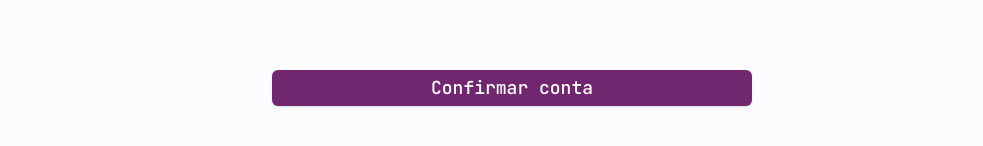
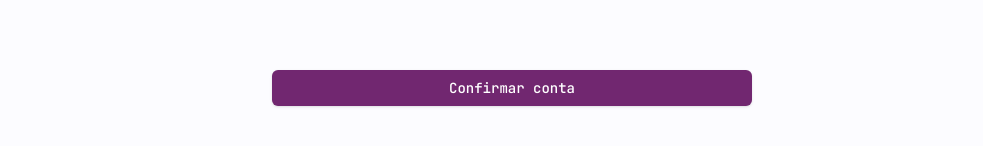
Before and after one commit to Albert1616/Game-experience, a Next.js app in the folder client/: page /account/verifyEmail/1 in a window 1280 px wide. Shown: the part 422-568 px from the top of the page, without its empty margins (128-1111 px from the left). Built offline with nearby package versions, Linux system fonts and the light colour scheme.

Commit message:
feat: form para verificar conta 100%  funcional; rota de login e cookies; criação de estado redux para gerenciar modal de login.

```diff
--- a/client/app/account/verifyEmail/[email]/FormVerifyEmail.tsx
+++ b/client/app/account/verifyEmail/[email]/FormVerifyEmail.tsx
@@ -6,36 +6,46 @@ import { useVerifyEmailMutation } from '@/services/user'
 import { Input } from '@/components/ui/input'
 import { Button } from '@/components/ui/button'
 import { toast, Toaster } from 'sonner'
+import { useRouter } from 'next/navigation'
+import { CircularProgress } from '@mui/material'
+import { errorType } from '@/utils/types'
 
 type Props = {
-    email:string
+  email: string
 }
+
 const codeSchema = z.object({
-    number1: z.string().nonempty(),
-    number2: z.string().nonempty(),
-    number3: z.string().nonempty(),
-    number4: z.string().nonempty()
+  number1: z.string().nonempty().length(1, { message: "O digito deve ser menor ou igual a 9" }),
+  number2: z.string().nonempty().length(1, { message: "O digito deve ser menor ou igual a 9" }),
+  number3: z.string().nonempty().length(1, { message: "O digito deve ser menor ou igual a 9" }),
+  number4: z.string().nonempty().length(1, { message: "O digito deve ser menor ou igual a 9" })
 })
 
 type codeSchemaType = z.infer<typeof codeSchema>;
 
-const FormVerifyEmail = ({email}: Props) => {
-    const { handleSubmit, register, reset, formState: { errors } } = useForm<codeSchemaType>({
+const FormVerifyEmail = ({ email }: Props) => {
+  const { handleSubmit, register, formState: { errors } } = useForm<codeSchemaType>({
     resolver: zodResolver(codeSchema),
   })
-    const [verifyEmail, {isError,error}] = useVerifyEmailMutation();
+  const [verifyEmail, { isError, isLoading, isSuccess }] = useVerifyEmailMutation();
 
-    const SubmitCode = async (data:codeSchemaType) => {
-      try{
+  const router = useRouter()
+
+  const SubmitCode = async (data: codeSchemaType) => {
+    try {
       const code = (1000 * Number(data.number1)) + (100 * Number(data.number2)) + (10 * Number(data.number3)) + Number(data.number4);
       const emailDecode = decodeURIComponent(email);
-        const response = await verifyEmail({email:emailDecode, otp: code});
+      const response = await verifyEmail({ email: emailDecode, otp: code });
 
-        if (isError){
-          toast.error(response.data)
+      if (isError) {
+        const erro = response.error as errorType
+        return toast.error(erro.data.message)
       }
 
-      }catch (error:any){
+      toast.success("Conta verificada! 🥳🎉");
+      router.push("/");
+
+    } catch (error: any) {
       toast.error(error.message)
     }
   }
@@ -48,21 +58,25 @@ const FormVerifyEmail = ({email}: Props) => {
       <form className='flex flex-col items-center space-y-20 w-3/4' onSubmit={handleSubmit(SubmitCode)}>
         <div className='flex items-center gap-10 '>
           <Input type="number" className='border-0 rounded-none border-b-[1px] shadow-none border-b-black
-            bg-transparent text-black outline-none text-5xl text-center h-full' {...register("number1")} min={0} max={9}/>
+            bg-transparent text-black outline-none text-5xl text-center h-full' {...register("number1")} min={0} max={9} />
           {errors && <div>{errors.number1?.message}</div>}
           <Input className='border-0 rounded-none border-b-[1px] shadow-none border-b-black
             bg-transparent text-black outline-none text-5xl text-center h-full' {...register("number2")} />
           {errors && <div>{errors.number2?.message}</div>}
           <Input type="number" className='border-0 rounded-none border-b-[1px] shadow-none border-b-black
-            bg-transparent text-black outline-none text-5xl text-center h-full' {...register("number3")} min={0} max={9}/>
+            bg-transparent text-black outline-none text-5xl text-center h-full' {...register("number3")} min={0} max={9} />
           {errors && <div>{errors.number3?.message}</div>}
           <Input type="number" className='border-0 rounded-none border-b-[1px] shadow-none border-b-black
-            bg-transparent text-black outline-none text-5xl text-center h-full' {...register("number4")} min={0} max={9}/>
+            bg-transparent text-black outline-none text-5xl text-center h-full' {...register("number4")} min={0} max={9} />
           {errors && <div>{errors.number4?.message}</div>}
         </div>
-          <Button type='submit' className='text-center w-1/2 p-2 text-lg'>Confirmar conta</Button>
+        <Button type='submit' className={`w-1/2 text-center ${isSuccess && "cursor-not-allowed"}`}
+          disabled={isLoading}>
+          {isLoading ?
+            <CircularProgress className='text-primaryWhite' size={20} />
+            : isSuccess ? 'Conta confirmada! 🥳🎉' : 'Confirmar conta'}</Button>
       </form>
-        <Toaster richColors expand/>
+      <Toaster richColors expand duration={4000} closeButton />
     </div>
   )
 }
--- a/client/components/formUser/FormLogin.tsx
+++ b/client/components/formUser/FormLogin.tsx
@@ -4,19 +4,41 @@ import { useForm } from 'react-hook-form'
 import { Input } from '../ui/input'
 import { Button } from '../ui/button'
 import Link from 'next/link'
-import { Login } from '@/app/api/login'
 import { toast } from 'sonner'
-import { Session } from '@/utils/types'
+import { errorType } from '@/utils/types'
+import { useLoginMutation } from '@/services/user'
+import { CircularProgress } from '@mui/material'
+import { SetCookies } from '@/app/api/cookies'
+import { useAppDispatch, useAppSelector } from '@/lib/store'
+import { setLoginModalIsOpen } from '@/lib/features/globalSlicer'
 
 function FormLogin() {
     const { handleSubmit, register, formState: { errors } } = useForm<UserCredentialsType>({
         resolver: zodResolver(UserCredentials)
     })
+    const [login, { isLoading, isError, isSuccess }] = useLoginMutation()
+    const isLogin = useAppSelector((state) => state.global.loginModalIsOpen)
+    const dispatch = useAppDispatch();
 
-    const handleLogin = async (data: UserCredentialsType) => {
+    console.log(`Login no form ${isLogin}`)
+
+    const handleLogin = async (credentials: UserCredentialsType) => {
         try {
-            const response: Session = await Login(data);
-            toast.success("Login efetuado com sucess")
+            const response = await login(credentials);
+
+            if (isError) {
+                const error = response.error as errorType;
+                return toast.error(error.data.message);
+            }
+            const data = response.data;
+
+            SetCookies("AcessToken", data!.acessToken, data!.acessTokenExpiration);
+            SetCookies("RefreshToken", data!.refreshToken, data!.refreshTokenExpiration);
+
+            dispatch(setLoginModalIsOpen(false));
+            console.log(`Login no form ${isLogin}`)
+
+            toast.success("Login efetuado com sucesso!");
         } catch (error: any) {
             toast.error(error.message)
         }
@@ -41,7 +63,10 @@ function FormLogin() {
                 placeholder:dark:text-black'/>
                     {errors.password && <p className='text-red-500 text-sm'>{errors.password.message}</p>}
                 </div>
-                <Button type='submit' className=''>Entrar</Button>
+                <Button type='submit'
+                    disabled={isLoading}>
+                    {isLoading ? <CircularProgress /> : "Entrar"}
+                </Button>
                 <div className=''>
                     <Link href="/account/signup" className='font-extrabold text-black hover:text-gray-700 hover:underline text-xs'>Esqueceu sua senha?</Link>
                     <p className='font-extrabold text-gray-700 text-xs'>Novo por aqui?
--- a/client/components/header/UserLoginModal.tsx
+++ b/client/components/header/UserLoginModal.tsx
@@ -1,23 +1,28 @@
 import {
   Dialog,
   DialogContent,
-    DialogDescription,
-    DialogHeader,
-    DialogTitle,
   DialogTrigger,
 } from "@/components/ui/dialog"
 
 import { FaUserCircle } from "react-icons/fa";
 import FormLogin from "../formUser/FormLogin";
 import { Toaster } from "sonner";
+import { useAppDispatch, useAppSelector } from "@/lib/store";
+import { setLoginModalIsOpen } from "@/lib/features/globalSlicer";
 
 const UserLoginModal = () => {
+  const loginModalIsOpen = useAppSelector((state) => state.global.loginModalIsOpen);
+
+  const dispatch = useAppDispatch();
+  console.log(loginModalIsOpen)
+
   return (
-    <Dialog>
-        <DialogTrigger><FaUserCircle size={25} className="text-black dark:text-white"/></DialogTrigger>
+    <Dialog open={loginModalIsOpen} onOpenChange={(open) => dispatch(setLoginModalIsOpen(open))}>
+      <DialogTrigger><FaUserCircle size={25} className="text-black dark:text-white" /></DialogTrigger>
       <DialogContent className="h-3/4 2xl:h-1/2 w-4/5 flex flex-col items-center">
         <FormLogin />
-            <Toaster richColors closeButton position="bottom-center"/>
+        <Toaster richColors closeButton position="bottom-center" />
+        <p className="text-black text-xl">MODAL: {loginModalIsOpen}</p>
       </DialogContent>
     </Dialog>
   )
--- a/client/lib/features/globalSlicer.ts
+++ b/client/lib/features/globalSlicer.ts
@@ -1,11 +1,13 @@
 import { createSlice, PayloadAction } from '@reduxjs/toolkit'
 
 export interface stateTypes {
-    isDarkMode: boolean
+    isDarkMode: boolean,
+    loginModalIsOpen: boolean
 }
 
 const initialState: stateTypes = {
-    isDarkMode: false
+    isDarkMode: false,
+    loginModalIsOpen: false
 }
 
 const globalSlicer = createSlice({
@@ -14,9 +16,12 @@ const globalSlicer = createSlice({
     reducers: {
         setIsDarkMode: (state, action: PayloadAction<boolean>) => {
             state.isDarkMode = action.payload;
+        },
+        setLoginModalIsOpen: (state, action: PayloadAction<boolean>) => {
+            state.loginModalIsOpen = action.payload;
         }
     }
 })
 
-export const { setIsDarkMode } = globalSlicer.actions;
+export const { setIsDarkMode, setLoginModalIsOpen } = globalSlicer.actions;
 export default globalSlicer.reducer;
--- a/client/services/user.ts
+++ b/client/services/user.ts
@@ -1,34 +1,35 @@
 import { UserCredentialsType } from '@/utils/formTypesZod'
 import { Session, User } from '@/utils/types'
-import {createApi, fetchBaseQuery} from '@reduxjs/toolkit/query/react'
+import { createApi, fetchBaseQuery } from '@reduxjs/toolkit/query/react'
 
 export const userApi = createApi({
     reducerPath: 'userApi',
-    baseQuery: fetchBaseQuery({baseUrl: 'http://localhost:8000/'}),
-    tagTypes: ['Register', 'Verify_email',  'Login'],
+    baseQuery: fetchBaseQuery({ baseUrl: 'http://localhost:8000/' }),
+    tagTypes: ['Register', 'Verify_email', 'Login'],
     endpoints: (builder) => ({
-        registerUser: builder.mutation<User,Partial<User> >({
+        registerUser: builder.mutation<User, Partial<User>>({
             query: (body) => ({
                 url: 'user/register',
                 method: 'POST',
-                headers: {'Content-type':'application/json'},
+                headers: { 'Content-type': 'application/json' },
                 body
             }),
             invalidatesTags: ['Register']
         }),
-        verifyEmail: builder.mutation<String, {email:String, otp:number}>({
+        verifyEmail: builder.mutation<String, { email: String, otp: number }>({
             query: (body) => ({
-                url:'/user/verifyEmail',
+                url: '/user/verifyEmail',
                 method: 'POST',
-                headers: {'Content-type':'application/json'},
+                headers: { 'Content-type': 'application/json' },
                 body
             }),
             invalidatesTags: ['Verify_email']
         }),
-        login: builder.mutation<UserCredentialsType, Session>({
+        login: builder.mutation<Session, Partial<User>>({
             query: (body) => ({
                 url: 'user/login',
                 method: 'POST',
+                headers: { "Content-type": "application/json" },
                 body
             }),
             invalidatesTags: ['Login']
@@ -36,4 +37,4 @@ export const userApi = createApi({
     })
 })
 
-export const {useRegisterUserMutation, useVerifyEmailMutation, useLoginMutation} = userApi
+export const { useRegisterUserMutation, useVerifyEmailMutation, useLoginMutation } = userApi
```
Also changed, not shown: client/components/formUser/formRegister.tsx (+5 -5 lines), client/utils/types.tsx (+13 -5 lines), 2 other files (tests, documents, lock files or other folders). Lines whose indentation alone changed are shown as unchanged.
